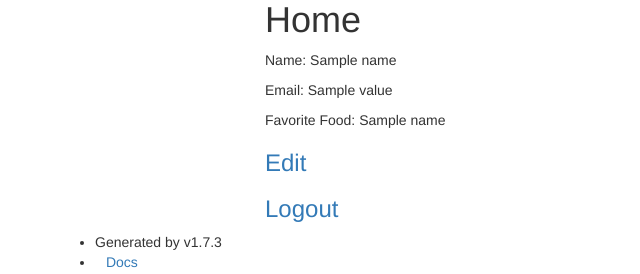
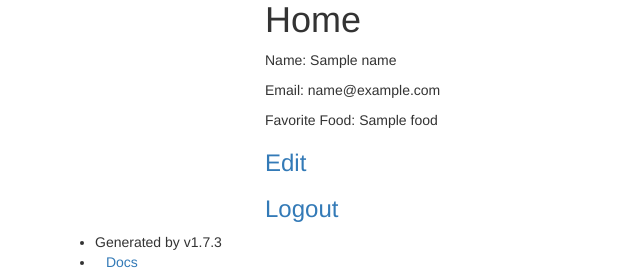
Before and after one commit to AveryPratt/pyramid_gist, a Python web app: template gist/templates/home.jinja2 in a window 1280 px wide. Shown: the part 20-294 px from the top of the page, without its empty margins (0-640 px from the left). Run offline with Jinja, Linux system fonts and the light colour scheme; the template is opened without the code that fills it: most values are stand-ins (such as "Sample title", 1, 10 or a date in 2020); some libraries are stand-ins or nearby versions; some web fonts are replaced.

Commit message:
trying to get db setup

```diff
--- a/gist/models/mymodel.py
+++ b/gist/models/mymodel.py
@@ -12,6 +12,8 @@ class MyModel(Base):
     __tablename__ = 'models'
     id = Column(Integer, primary_key=True)
     name = Column(Text)
+    email = Column(Text)
+    food = Column(Text)
     value = Column(Integer)
 
 
--- a/gist/scripts/initializedb.py
+++ b/gist/scripts/initializedb.py
@@ -41,5 +41,5 @@ def main(argv=sys.argv):
     with transaction.manager:
         dbsession = get_tm_session(session_factory, transaction.manager)
 
-        model = MyModel(name='one', value=1)
+        model = MyModel(name='avery', email='apratt91@gmail.com', food='broccoli', value=1)
         dbsession.add(model)
--- a/gist/templates/edit.jinja2
+++ b/gist/templates/edit.jinja2
@@ -5,9 +5,9 @@
   <h1>Edit</h1>
   <article>
     <form>
-      <input type="text" placeholder="Name" value="" />
-      <input type="text" placeholder="Email" value="" />
-      <input type="text" placeholder="Favorite Food" value="" />
+      <input type="text" placeholder="Name" value="{{ name }}" />
+      <input type="text" placeholder="Email" value="{{ email }}" />
+      <input type="text" placeholder="Favorite Food" value="{{ name }}" />
       <a href="/home"><h3>Home</h3></a>
     </form>
   </article>
--- a/gist/templates/home.jinja2
+++ b/gist/templates/home.jinja2
@@ -5,8 +5,8 @@
   <h1>Home</h1>
   <article>
     <p>Name: {{ name }}</p>
-    <p>Email: {{ value }}</p>
-    <p>Favorite Food: {{ name }}</p>
+    <p>Email: {{ email }}</p>
+    <p>Favorite Food: {{ food }}</p>
     <a href="/edit"><h3>Edit</h3></a>
     <a href="/"><h3>Logout</h3></a>
   </article>
```
Also changed, not shown: gist/views/default.py (+8 -8 lines).
